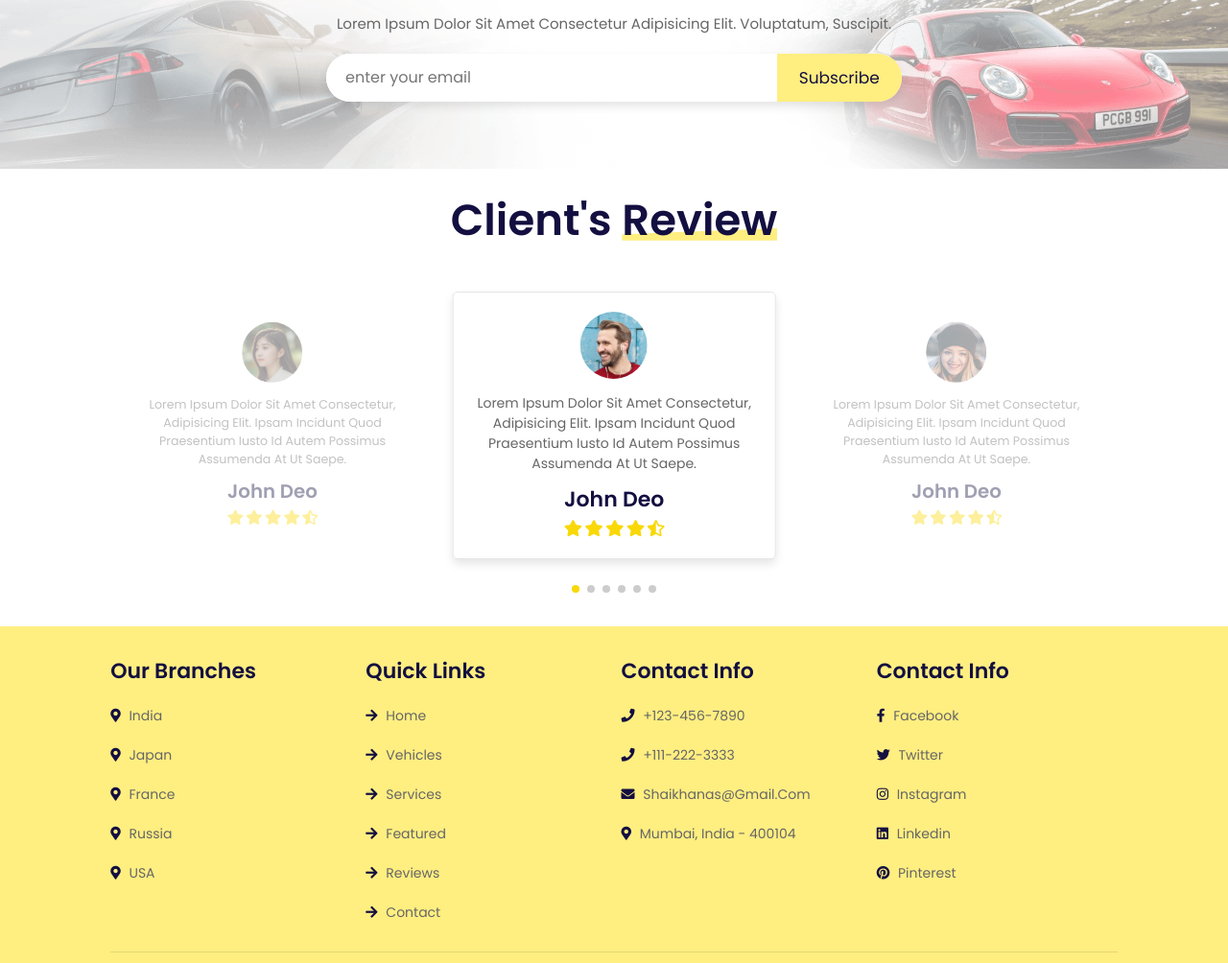
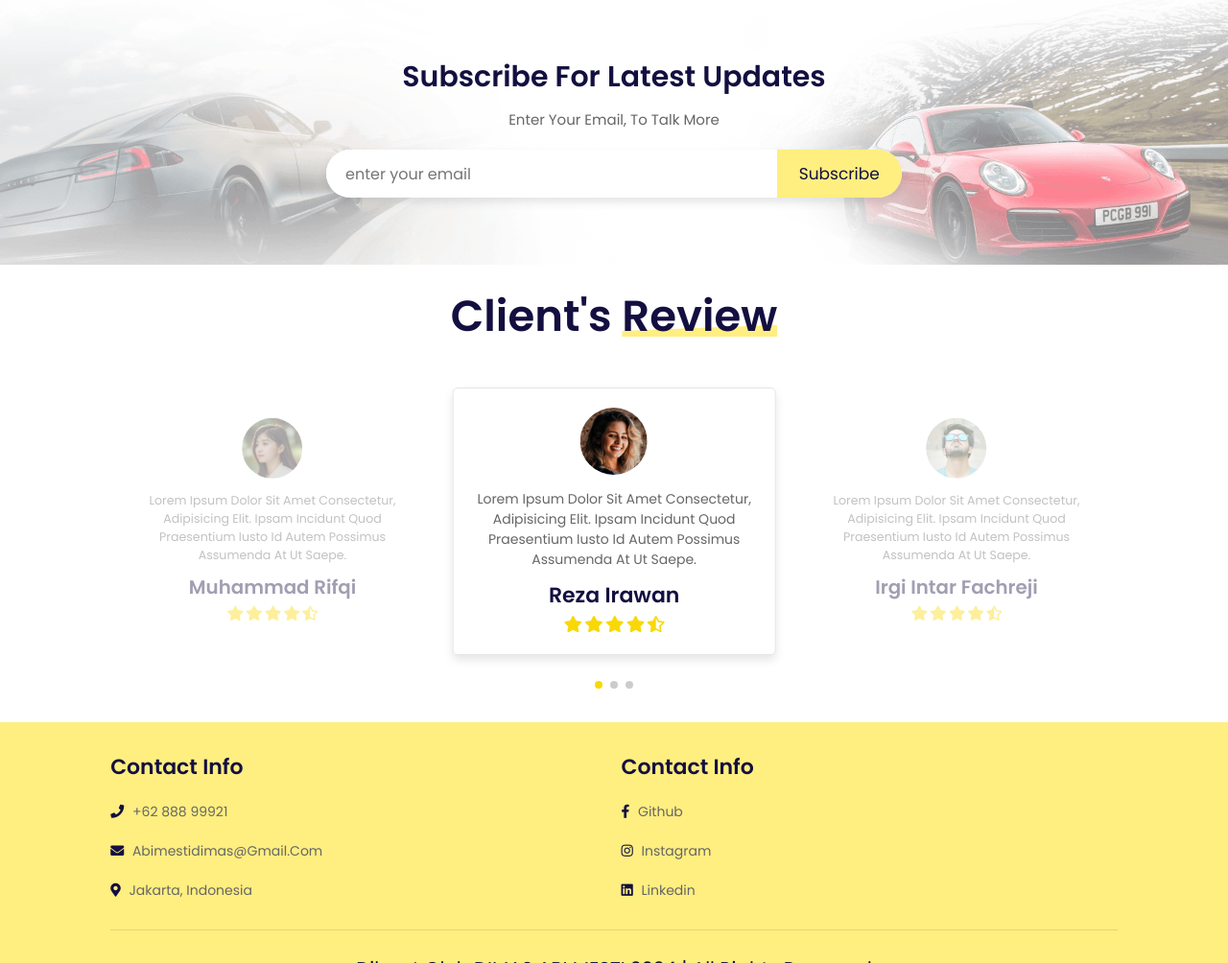
Before and after one commit to dimasssaja/car-web-static, a plain HTML site: page index.html in a window 1280 px wide. Shown: the part 3162-4166 px from the top of the page at 96% size. Drawn offline with nearby package versions, Linux system fonts and the light colour scheme.

Commit message:
frontend

```diff
--- a/index.html
+++ b/index.html
@@ -224,43 +224,29 @@
         <div class="box">
             <i class="fas fa-car"></i>
             <h3>car selling</h3>
-            <p>Lorem, ipsum dolor sit amet consectetur adipisicing elit. Corporis, nisi.</p>
-            <a href="#" class="btn"> read more</a>
+            <p>At DimsCar, we streamline the car selling process. Whether you're upgrading or just selling, we ensure a smooth experience.</p>
+            <a href="#" class="btn"> Buy Now </a>
         </div>
 
         <div class="box">
             <i class="fas fa-tools"></i>
             <h3>parts repair</h3>
-            <p>Lorem, ipsum dolor sit amet consectetur adipisicing elit. Corporis, nisi.</p>
-            <a href="#" class="btn"> read more</a>
+            <p>we offer top-notch repair services for a wide range of vehicle parts. Our experienced technicians ensure your car is back on the road quickly and safely</p>
+            <a href="#" class="btn"> Buy Now</a>
         </div>
 
         <div class="box">
             <i class="fas fa-car-crash"></i>
             <h3>car insurance</h3>
-            <p>Lorem, ipsum dolor sit amet consectetur adipisicing elit. Corporis, nisi.</p>
-            <a href="#" class="btn"> read more</a>
+            <p>we offer comprehensive car insurance plans to ensure you and your vehicle are protected. Our policies are designed to give you peace of mind on the road</p>
+            <a href="#" class="btn"> Buy Now</a>
         </div>
 
         <div class="box">
             <i class="fas fa-car-battery"></i>
             <h3>battery replacement</h3>
-            <p>Lorem, ipsum dolor sit amet consectetur adipisicing elit. Corporis, nisi.</p>
-            <a href="#" class="btn"> read more</a>
-        </div>
-
-        <div class="box">
-            <i class="fas fa-gas-pump"></i>
-            <h3>oil change</h3>
-            <p>Lorem, ipsum dolor sit amet consectetur adipisicing elit. Corporis, nisi.</p>
-            <a href="#" class="btn"> read more</a>
-        </div>
-
-        <div class="box">
-            <i class="fas fa-headset"></i>
-            <h3>24/7 support</h3>
-            <p>Lorem, ipsum dolor sit amet consectetur adipisicing elit. Corporis, nisi.</p>
-            <a href="#" class="btn"> read more</a>
+            <p>we provide quick and efficient battery replacement services to keep your vehicle running smoothly.  ensures you’re back on the road in no time</p>
+            <a href="#" class="btn"> Buy Now</a>
         </div>
 
     </div>
@@ -424,7 +410,7 @@
 <section class="newsletter">
 
     <h3>subscribe for latest updates</h3>
-    <p>Lorem ipsum dolor sit amet consectetur adipisicing elit. Voluptatum, suscipit.</p>
+    <p>Enter your email, to talk more</p>
 
    <form action="">
         <input type="email" placeholder="enter your email">
@@ -442,55 +428,10 @@
         <div class="swiper-wrapper">
 
             <div class="swiper-slide box">
-                <img src="image/pic-1.png" alt="">
-                <div class="content">
-                    <p>Lorem ipsum dolor sit amet consectetur, adipisicing elit. Ipsam incidunt quod praesentium iusto id autem possimus assumenda at ut saepe.</p>
-                    <h3>john deo</h3>
-                    <div class="stars">
-                        <i class="fas fa-star"></i>
-                        <i class="fas fa-star"></i>
-                        <i class="fas fa-star"></i>
-                        <i class="fas fa-star"></i>
-                        <i class="fas fa-star-half-alt"></i>
-                    </div>
-                </div>
-            </div>
-
-            <div class="swiper-slide box">
-                <img src="image/pic-2.png" alt="">
-                <div class="content">
-                    <p>Lorem ipsum dolor sit amet consectetur, adipisicing elit. Ipsam incidunt quod praesentium iusto id autem possimus assumenda at ut saepe.</p>
-                    <h3>john deo</h3>
-                    <div class="stars">
-                        <i class="fas fa-star"></i>
-                        <i class="fas fa-star"></i>
-                        <i class="fas fa-star"></i>
-                        <i class="fas fa-star"></i>
-                        <i class="fas fa-star-half-alt"></i>
-                    </div>
-                </div>
-            </div>
-
-            <div class="swiper-slide box">
-                <img src="image/pic-3.png" alt="">
-                <div class="content">
-                    <p>Lorem ipsum dolor sit amet consectetur, adipisicing elit. Ipsam incidunt quod praesentium iusto id autem possimus assumenda at ut saepe.</p>
-                    <h3>john deo</h3>
-                    <div class="stars">
-                        <i class="fas fa-star"></i>
-                        <i class="fas fa-star"></i>
-                        <i class="fas fa-star"></i>
-                        <i class="fas fa-star"></i>
-                        <i class="fas fa-star-half-alt"></i>
-                    </div>
-                </div>
-            </div>
-
-            <div class="swiper-slide box">
                 <img src="image/pic-4.png" alt="">
                 <div class="content">
                     <p>Lorem ipsum dolor sit amet consectetur, adipisicing elit. Ipsam incidunt quod praesentium iusto id autem possimus assumenda at ut saepe.</p>
-                    <h3>john deo</h3>
+                    <h3>Reza Irawan</h3>
                     <div class="stars">
                         <i class="fas fa-star"></i>
                         <i class="fas fa-star"></i>
@@ -505,7 +446,7 @@
                 <img src="image/pic-5.png" alt="">
                 <div class="content">
                     <p>Lorem ipsum dolor sit amet consectetur, adipisicing elit. Ipsam incidunt quod praesentium iusto id autem possimus assumenda at ut saepe.</p>
-                    <h3>john deo</h3>
+                    <h3>Irgi Intar Fachreji</h3>
                     <div class="stars">
                         <i class="fas fa-star"></i>
                         <i class="fas fa-star"></i>
@@ -520,7 +461,7 @@
                 <img src="image/pic-6.png" alt="">
                 <div class="content">
                     <p>Lorem ipsum dolor sit amet consectetur, adipisicing elit. Ipsam incidunt quod praesentium iusto id autem possimus assumenda at ut saepe.</p>
-                    <h3>john deo</h3>
+                    <h3>Muhammad Rifqi</h3>
                     <div class="stars">
                         <i class="fas fa-star"></i>
                         <i class="fas fa-star"></i>
@@ -545,39 +486,18 @@
     <div class="box-container">
 
         <div class="box">
-            <h3>our branches</h3>
-            <a href="#"> <i class="fas fa-map-marker-alt"></i> india </a>
-            <a href="#"> <i class="fas fa-map-marker-alt"></i> japan </a>
-            <a href="#"> <i class="fas fa-map-marker-alt"></i> france </a>
-            <a href="#"> <i class="fas fa-map-marker-alt"></i> russia </a>
-            <a href="#"> <i class="fas fa-map-marker-alt"></i> USA </a>
-        </div>
-
-        <div class="box">
-            <h3>quick links</h3>
-            <a href="#"> <i class="fas fa-arrow-right"></i> home </a>
-            <a href="#"> <i class="fas fa-arrow-right"></i> vehicles </a>
-            <a href="#"> <i class="fas fa-arrow-right"></i> services </a>
-            <a href="#"> <i class="fas fa-arrow-right"></i> featured </a>
-            <a href="#"> <i class="fas fa-arrow-right"></i> reviews </a>
-            <a href="#"> <i class="fas fa-arrow-right"></i> contact </a>
+            <h3>contact info</h3>
+            <a href="#"> <i class="fas fa-phone"></i> +62 888 99921 </a>
+            <a href="#"> <i class="fas fa-envelope"></i> abimestidimas@gmail.com </a>
+            <a href="#"> <i class="fas fa-map-marker-alt"></i> Jakarta, Indonesia </a>
         </div>
 
         <div class="box">
             <h3>contact info</h3>
-            <a href="#"> <i class="fas fa-phone"></i> +123-456-7890 </a>
-            <a href="#"> <i class="fas fa-phone"></i> +111-222-3333 </a>
-            <a href="#"> <i class="fas fa-envelope"></i> shaikhanas@gmail.com </a>
-            <a href="#"> <i class="fas fa-map-marker-alt"></i> mumbai, india - 400104 </a>
-        </div>
-
-        <div class="box">
-            <h3>contact info</h3>
-            <a href="#"> <i class="fab fa-facebook-f"></i> facebook </a>
-            <a href="#"> <i class="fab fa-twitter"></i> twitter </a>
+            <a href="#"> <i class="fab fa-facebook-f"></i> Github </a>
             <a href="#"> <i class="fab fa-instagram"></i> instagram </a>
             <a href="#"> <i class="fab fa-linkedin"></i> linkedin </a>
-            <a href="#"> <i class="fab fa-pinterest"></i> pinterest </a>
+
         </div>
 
     </div>
```
